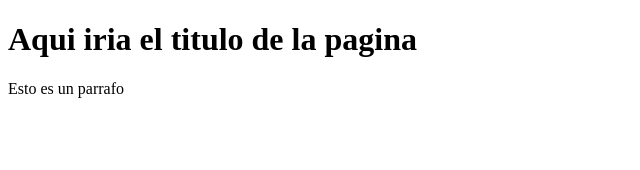
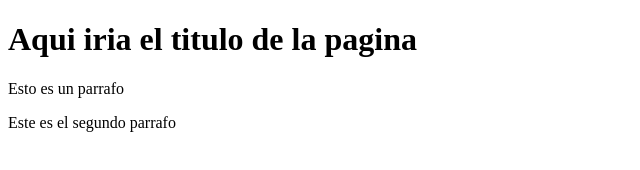
Before and after one commit to MartinMF88/Proyecto-web-Empresa-C, a plain HTML site: page index.html in a window 1280 px wide. Shown: the whole page, without its empty margins (0-640 px from the left). Drawn offline with Linux system fonts and the light colour scheme.

Commit message:
Aregando segundo parrafo

```diff
--- a/index.html
+++ b/index.html
@@ -9,5 +9,6 @@
 <body>
     <h1>Aqui iria el titulo de la pagina</h1>
     <p>Esto es un parrafo</p>
+    <p>Este es el segundo parrafo</p>
 </body>
 </html>
```
